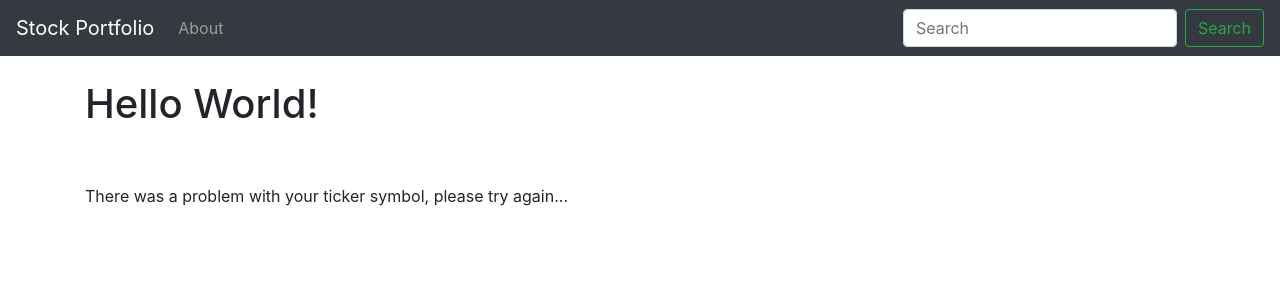
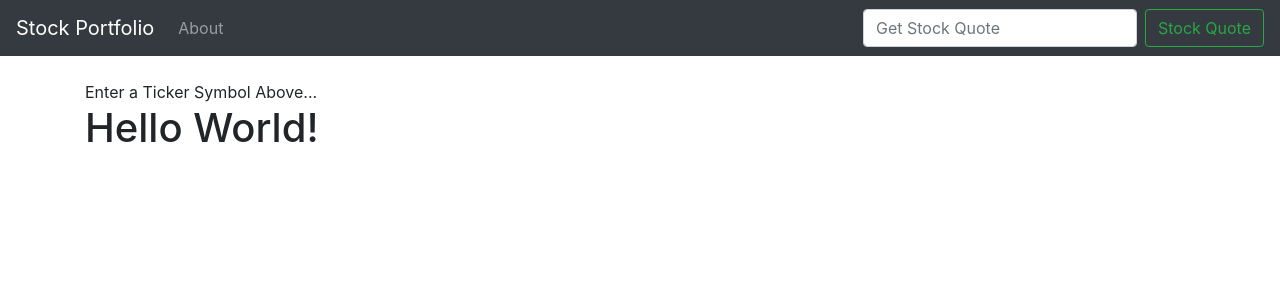
Before and after one commit to armandomcontreras/djangostock, a Django app: page / in a window 1280 px wide. Shown: the top 300 px of the page. Run offline with Django 5.2, Linux system fonts and the light colour scheme; data that the repository does not hold is empty.

Commit message:
stock market uploads

```diff
--- a/stocks/quotes/templates/base.html
+++ b/stocks/quotes/templates/base.html
@@ -24,9 +24,10 @@
         <a class="nav-link" href="{% url 'about' %}">About</a>
       </li>
     </ul>
-    <form class="form-inline my-2 my-lg-0">
-      <input class="form-control mr-sm-2" type="search" placeholder="Search" aria-label="Search">
-      <button class="btn btn-outline-success my-2 my-sm-0" type="submit">Search</button>
+    <form action="{% url 'home' %}" class="form-inline my-2 my-lg-0" method="POST">
+        {% csrf_token %}
+      <input class="form-control mr-sm-2" type="search" placeholder="Get Stock Quote" aria-label="Search" name="ticker">
+      <button class="btn btn-outline-success my-2 my-sm-0" type="submit">Stock Quote</button>
     </form>
   </div>
 </nav>
--- a/stocks/quotes/templates/home.html
+++ b/stocks/quotes/templates/home.html
@@ -1,5 +1,9 @@
 {% extends 'base.html' %}
 {% block content %}
+
+{% if ticker %}
+    {{ ticker }}
+{% endif %}
 
 
 <h1>Hello World!</h1>
--- a/stocks/quotes/views.py
+++ b/stocks/quotes/views.py
@@ -5,15 +5,22 @@ def home(request):
     import requests
     import json
 
-    # pk_9838a657f54d4ef0a27147ffd8012c1a
-    api_request = requests.get("https://cloud.iexapis.com/stable/stock/aapl/quote?token=pk_9838a657f54d4ef0a27147ffd8012c1a")
+    if request.method == 'POST':
+        ticker = request.POST['ticker']
+        api_request = requests.get(
+            "https://cloud.iexapis.com/stable/stock/" + ticker + "/quote?token=pk_9838a657f54d4ef0a27147ffd8012c1a")
 
-    try:
-        api = json.loads(api_request.content)
-    except Exception as e:
-        api = "Error..."
+        try:
+            api = json.loads(api_request.content)
+        except Exception as e:
+            api = "Error..."
+            return render(request, 'home.html', {'api': api})
 
-    return render(request, 'home.html', {'api': api})
+    else:
+        return render(request, 'home.html', {'ticker': "Enter a Ticker Symbol Above..."})
+
+
+
 
 
 def about(request):
```
